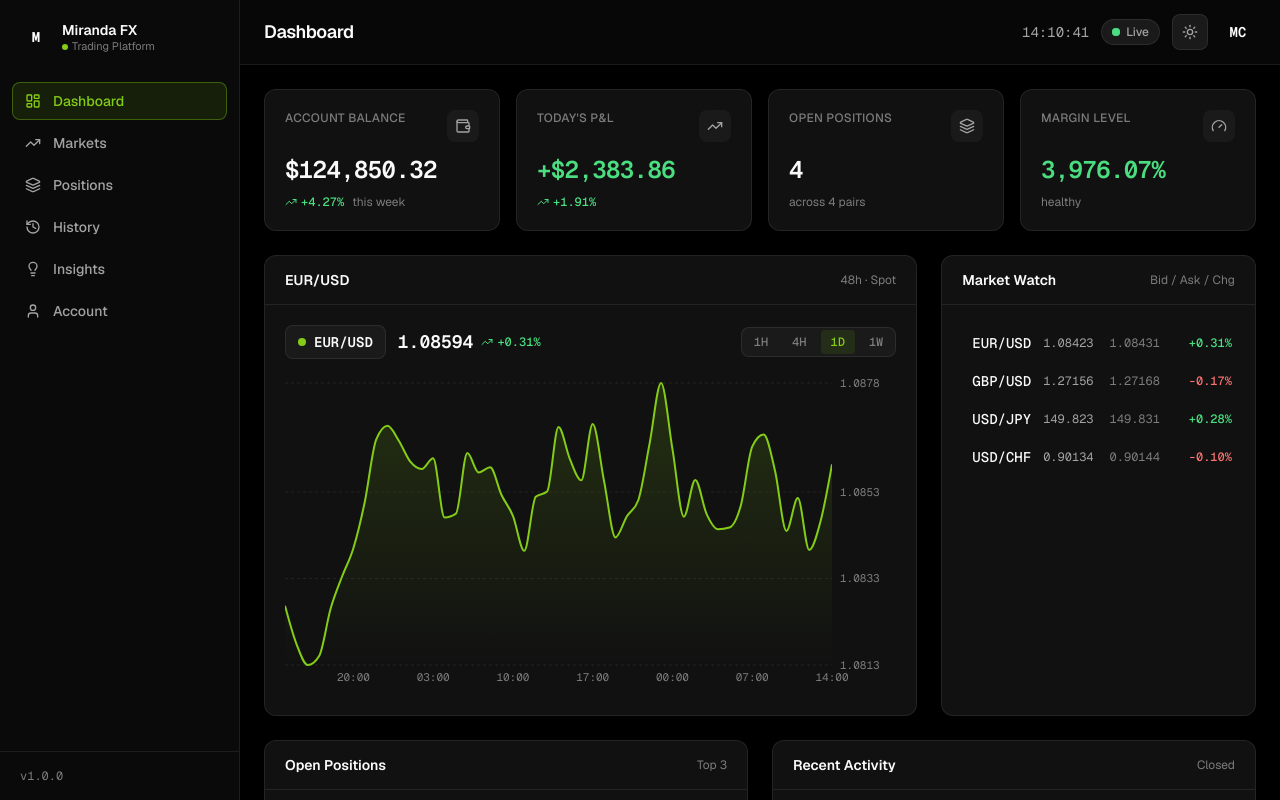
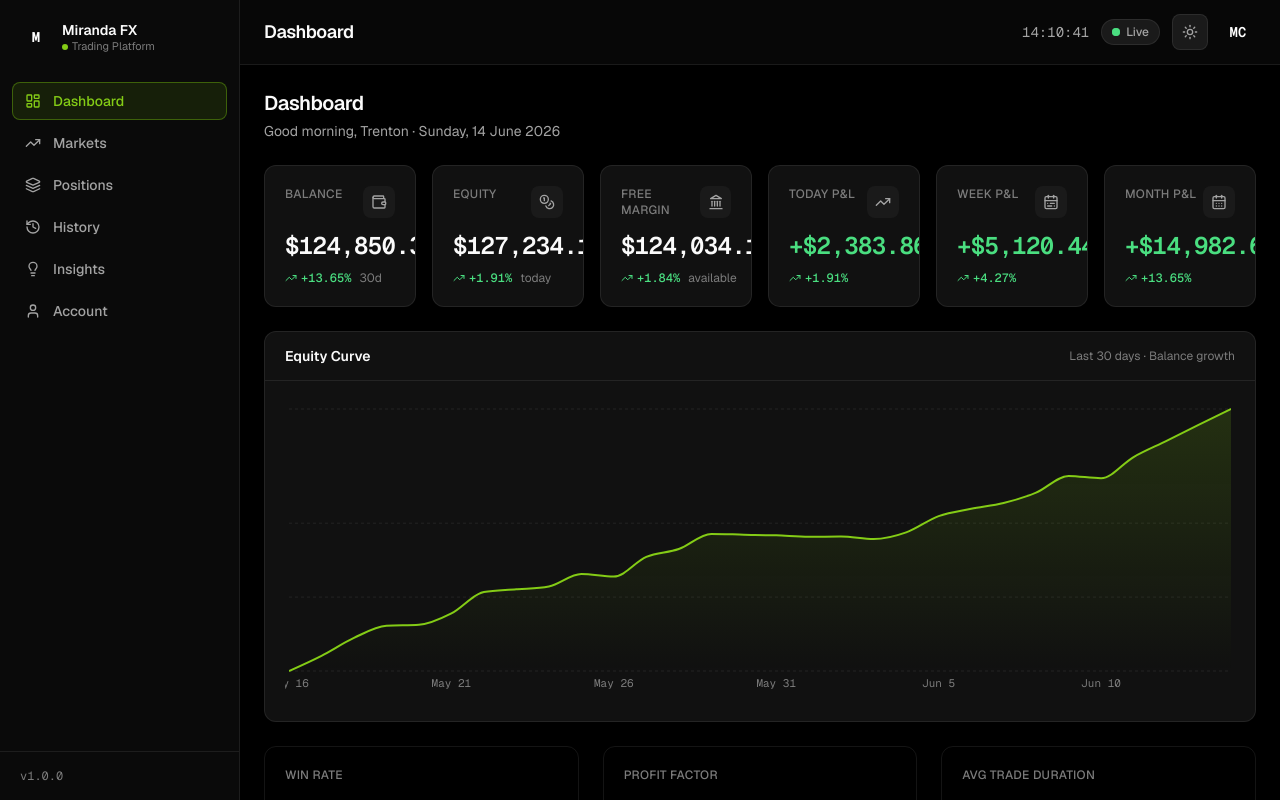
Before and after one commit to TaylorURL/rootriseholdings-com, a React (Vite) app: page / in a window 1280 px wide. Built offline with nearby package versions, Linux system fonts and the light colour scheme.

Commit message:
sunday: Write src/pages/DashboardPage.jsx

```diff
--- a/src/pages/DashboardPage.jsx
+++ b/src/pages/DashboardPage.jsx
@@ -1,30 +1,40 @@
-import { Wallet, TrendingUp, Layers, Gauge, ArrowUpRight, ArrowDownRight } from 'lucide-react'
+import { Wallet, Coins, Landmark, TrendingUp, CalendarRange, CalendarDays } from 'lucide-react'
 import { PageContainer, PageSection } from '../components/layout/PageContainer'
+import PageHeader from '../components/ui/PageHeader'
 import Card from '../components/ui/Card'
 import KpiCard from '../components/ui/KpiCard'
-import PriceChart from '../components/ui/PriceChart'
 import Badge from '../components/ui/Badge'
-import { account, currencyPairs, openPositions, tradeHistory } from '../data/mockData'
+import Sparkline from '../components/ui/Sparkline'
+import EquityCurveChart from '../components/ui/EquityCurveChart'
+import {
+  account,
+  currencyPairs,
+  openPositions,
+  tradeHistory,
+  performance,
+  generateEquityCurve,
+  generateSparkline,
+} from '../data/mockData'
 import { cn } from '../lib/cn'
-import { formatCurrency, formatPercent, signedColor } from '../lib/format'
+import { formatCurrency, formatPercent, formatPips, formatPrice, signedColor } from '../lib/format'
 
-const watchlist = currencyPairs.slice(0, 4)
-const summaryPositions = openPositions.slice(0, 3)
-const recentTrades = tradeHistory.slice(0, 3)
+const equityCurve = generateEquityCurve()
+const majorPairs = currencyPairs.filter((entry) => entry.category === 'Majors')
+const recentTrades = tradeHistory.slice(0, 4)
 
-/** Single row in the dashboard market-watch mini table. */
-function MarketWatchRow({ pair, bid, ask, changePct }) {
+/** Deterministic 10-point sparkline per major pair for the market pulse strip. */
+const PULSE_SPARKLINES = majorPairs.reduce((accumulator, pair, index) => {
+  accumulator[pair.pair] = generateSparkline(pair.bid, 10, 0.005, index + 11)
+  return accumulator
+}, {})
+
+/** Card showing one headline performance metric for the summary row. */
+function PerformanceSummaryCard({ label, children }) {
   return (
-    <li className="flex items-center justify-between gap-3 rounded-md px-2.5 py-2 transition-colors hover:bg-surface-2">
-      <span className="font-mono text-sm font-medium text-text">{pair}</span>
-      <div className="flex items-center gap-4 font-mono text-xs tabular-nums">
-        <span className="text-text-muted">{bid.toFixed(pair.includes('JPY') ? 3 : 5)}</span>
-        <span className="text-text-faint">{ask.toFixed(pair.includes('JPY') ? 3 : 5)}</span>
-        <span className={cn('w-14 text-right font-medium', signedColor(changePct))}>
-          {formatPercent(changePct)}
-        </span>
+    <div className="rounded-lg border border-border bg-surface-2/40 p-5">
+      <p className="text-xs font-medium uppercase tracking-wide text-text-faint">{label}</p>
+      {children}
     </div>
-    </li>
   )
 }
 
@@ -32,115 +42,199 @@ export default function DashboardPage() {
   return (
     <PageContainer>
       <PageSection>
-        <div className="grid grid-cols-1 gap-4 sm:grid-cols-2 xl:grid-cols-4">
+        <PageHeader
+          title="Dashboard"
+          subtitle="Good morning, Trenton · Sunday, 14 June 2026"
+        />
+      </PageSection>
+
+      <PageSection>
+        <div className="grid grid-cols-2 gap-4 lg:grid-cols-3 xl:grid-cols-6">
           <KpiCard
-            label="Account Balance"
+            label="Balance"
             value={formatCurrency(account.balance)}
-            changePct={account.weekPnlPct}
-            changeLabel="this week"
+            changePct={account.monthPnlPct}
+            changeLabel="30d"
             icon={Wallet}
             active
           />
           <KpiCard
-            label="Today's P&L"
+            label="Equity"
+            value={formatCurrency(account.equity)}
+            changePct={account.todayPnlPct}
+            changeLabel="today"
+            icon={Coins}
+          />
+          <KpiCard
+            label="Free Margin"
+            value={formatCurrency(account.freeMargin)}
+            changePct={+1.84}
+            changeLabel="available"
+            icon={Landmark}
+          />
+          <KpiCard
+            label="Today P&L"
             value={formatCurrency(account.todayPnl, { signed: true })}
             changePct={account.todayPnlPct}
             icon={TrendingUp}
             valueClassName={signedColor(account.todayPnl)}
           />
           <KpiCard
-            label="Open Positions"
-            value={account.openPositions}
-            changeLabel="across 4 pairs"
-            icon={Layers}
+            label="Week P&L"
+            value={formatCurrency(account.weekPnl, { signed: true })}
+            changePct={account.weekPnlPct}
+            icon={CalendarRange}
+            valueClassName={signedColor(account.weekPnl)}
           />
           <KpiCard
-            label="Margin Level"
-            value={`${account.marginLevel.toLocaleString('en-US', { minimumFractionDigits: 2, maximumFractionDigits: 2 })}%`}
-            changeLabel="healthy"
-            icon={Gauge}
-            valueClassName="text-positive"
+            label="Month P&L"
+            value={formatCurrency(account.monthPnl, { signed: true })}
+            changePct={account.monthPnlPct}
+            icon={CalendarDays}
+            valueClassName={signedColor(account.monthPnl)}
           />
         </div>
       </PageSection>
 
       <PageSection>
-        <div className="grid grid-cols-1 gap-6 xl:grid-cols-3">
-          <Card title="EUR/USD" className="xl:col-span-2" action={<span className="text-xs text-text-faint">48h · Spot</span>}>
-            <PriceChart pair="EUR/USD" baseValue={1.08423} changePct={0.31} />
+        <Card
+          title="Equity Curve"
+          action={<span className="text-xs text-text-faint">Last 30 days · Balance growth</span>}
+        >
+          <EquityCurveChart data={equityCurve} height={300} xTickInterval={4} />
         </Card>
+      </PageSection>
 
-          <Card title="Market Watch" action={<span className="text-xs text-text-faint">Bid / Ask / Chg</span>}>
-            <ul className="space-y-0.5">
-              {watchlist.map((entry) => (
-                <MarketWatchRow key={entry.pair} {...entry} />
-              ))}
-            </ul>
-          </Card>
+      <PageSection>
+        <div className="grid grid-cols-1 gap-6 sm:grid-cols-3">
+          <PerformanceSummaryCard label="Win Rate">
+            <div className="mt-3 flex items-baseline justify-between">
+              <span className="font-mono text-2xl font-semibold tabular-nums text-text">{performance.winRate}%</span>
+              <span className="text-xs text-text-faint">last 30d</span>
+            </div>
+            <div
+              className="mt-3 h-2 overflow-hidden rounded-full bg-surface-2"
+              role="meter"
+              aria-valuenow={performance.winRate}
+              aria-valuemin={0}
+              aria-valuemax={100}
+              aria-label="Win rate"
+            >
+              <div className="h-full rounded-full bg-[var(--ds-accent-face)]" style={{ width: `${performance.winRate}%` }} />
+            </div>
+          </PerformanceSummaryCard>
+
+          <PerformanceSummaryCard label="Profit Factor">
+            <p className="mt-3 font-mono text-2xl font-semibold tabular-nums text-positive">
+              {performance.profitFactor.toFixed(2)}
+            </p>
+            <p className="mt-3 text-xs text-text-faint">Gross profit / gross loss</p>
+          </PerformanceSummaryCard>
+
+          <PerformanceSummaryCard label="Avg Trade Duration">
+            <p className="mt-3 font-mono text-2xl font-semibold tabular-nums text-text">{performance.avgTradeDuration}</p>
+            <p className="mt-3 text-xs text-text-faint">Across {performance.totalTrades} trades</p>
+          </PerformanceSummaryCard>
         </div>
       </PageSection>
 
       <PageSection>
-        <div className="grid grid-cols-1 gap-6 lg:grid-cols-2">
-          <Card title="Open Positions" action={<span className="text-xs text-text-faint">Top 3</span>}>
-            <ul className="space-y-2">
-              {summaryPositions.map((position) => (
-                <li
-                  key={position.id}
-                  className="flex items-center justify-between gap-3 rounded-md border border-border bg-surface-2/40 px-3 py-2.5"
+        <Card title="Market Pulse" action={<span className="text-xs text-text-faint">6 major pairs</span>} padded={false}>
+          <div className="ds-scroll flex gap-3 overflow-x-auto p-5">
+            {majorPairs.map((entry) => (
+              <div
+                key={entry.pair}
+                className="flex w-44 shrink-0 flex-col gap-2 rounded-lg border border-border bg-surface-2/40 p-4"
               >
-                  <div className="flex items-center gap-3">
-                    <Badge variant={position.type === 'BUY' ? 'buy' : 'sell'}>{position.type}</Badge>
-                    <div className="leading-tight">
-                      <p className="font-mono text-sm font-medium text-text">{position.pair}</p>
-                      <p className="font-mono text-xs text-text-faint">{position.lots.toFixed(2)} lots</p>
+                <div className="flex items-center justify-between">
+                  <span className="font-mono text-sm font-semibold text-text">{entry.pair}</span>
+                  <span className={cn('font-mono text-xs font-medium tabular-nums', signedColor(entry.changePct))}>
+                    {formatPercent(entry.changePct)}
+                  </span>
+                </div>
+                <span className="font-mono text-lg font-semibold tabular-nums text-text">
+                  {formatPrice(entry.bid, entry.pair)}
+                </span>
+                <div className="h-8">
+                  <Sparkline data={PULSE_SPARKLINES[entry.pair]} positive={entry.changePct >= 0} height={32} />
                 </div>
               </div>
-                  <div className="text-right">
-                    <p className={cn('font-mono text-sm font-semibold tabular-nums', signedColor(position.pnl))}>
+            ))}
+          </div>
+        </Card>
+      </PageSection>
+
+      <PageSection>
+        <div className="grid grid-cols-1 gap-6 lg:grid-cols-2">
+          <Card
+            title="Open Positions"
+            action={
+              <button type="button" className="text-xs font-medium text-accent-bright transition-colors hover:text-accent">
+                View all →
+              </button>
+            }
+            padded={false}
+          >
+            <table className="w-full border-collapse text-sm">
+              <thead>
+                <tr className="border-b border-border">
+                  {['Pair', 'Type', 'Lots', 'Entry', 'Current', 'P&L'].map((header, index) => (
+                    <th
+                      key={header}
+                      className={cn(
+                        'px-4 py-2.5 text-xs font-medium uppercase tracking-wide text-text-faint',
+                        index > 1 ? 'text-right' : 'text-left',
+                      )}
+                    >
+                      {header}
+                    </th>
+                  ))}
+                </tr>
+              </thead>
+              <tbody>
+                {openPositions.map((position) => (
+                  <tr key={position.id} className="border-b border-border/60 last:border-b-0 hover:bg-surface-2">
+                    <td className="px-4 py-2.5 font-mono font-medium text-text">{position.pair}</td>
+                    <td className="px-4 py-2.5">
+                      <Badge variant={position.type === 'BUY' ? 'buy' : 'sell'}>{position.type}</Badge>
+                    </td>
+                    <td className="px-4 py-2.5 text-right font-mono tabular-nums text-text-muted">{position.lots.toFixed(2)}</td>
+                    <td className="px-4 py-2.5 text-right font-mono tabular-nums text-text-muted">
+                      {formatPrice(position.entryPrice, position.pair)}
+                    </td>
+                    <td className="px-4 py-2.5 text-right font-mono tabular-nums text-text">
+                      {formatPrice(position.currentPrice, position.pair)}
+                    </td>
+                    <td className={cn('px-4 py-2.5 text-right font-mono font-semibold tabular-nums', signedColor(position.pnl))}>
                       {formatCurrency(position.pnl, { signed: true })}
-                    </p>
-                    <p className={cn('font-mono text-xs tabular-nums', signedColor(position.pips))}>
-                      {position.pips > 0 ? '+' : ''}
-                      {position.pips.toFixed(1)} pips
-                    </p>
-                  </div>
-                </li>
+                    </td>
+                  </tr>
                 ))}
-            </ul>
+              </tbody>
+            </table>
           </Card>
 
-          <Card title="Recent Activity" action={<span className="text-xs text-text-faint">Closed</span>}>
+          <Card title="Recent Trades" action={<span className="text-xs text-text-faint">Last 4 closed</span>}>
             <ul className="space-y-2">
-              {recentTrades.map((trade) => {
-                const Icon = trade.pnl >= 0 ? ArrowUpRight : ArrowDownRight
-                return (
+              {recentTrades.map((trade) => (
                 <li
                   key={trade.id}
                   className="flex items-center justify-between gap-3 rounded-md border border-border bg-surface-2/40 px-3 py-2.5"
                 >
                   <div className="flex items-center gap-3">
-                      <span
-                        className={cn(
-                          'flex h-8 w-8 items-center justify-center rounded-md',
-                          trade.pnl >= 0 ? 'bg-[var(--ds-positive-soft)] text-positive' : 'bg-[var(--ds-danger-soft)] text-danger',
-                        )}
-                      >
-                        <Icon className="h-4 w-4" aria-hidden="true" />
+                    <Badge variant={trade.type === 'BUY' ? 'buy' : 'sell'}>{trade.type}</Badge>
+                    <span className="font-mono text-sm font-medium text-text">{trade.pair}</span>
+                  </div>
+                  <div className="flex items-center gap-5">
+                    <span className={cn('font-mono text-xs tabular-nums', signedColor(trade.pips))}>
+                      {formatPips(trade.pips)} pips
                     </span>
-                      <div className="leading-tight">
-                        <p className="font-mono text-sm font-medium text-text">{trade.pair}</p>
-                        <p className="font-mono text-xs text-text-faint">
-                          {trade.type} · {trade.closeTime.slice(5)}
-                        </p>
+                    <span className={cn('w-20 text-right font-mono text-sm font-semibold tabular-nums', signedColor(trade.pnl))}>
+                      {formatCurrency(trade.pnl, { signed: true })}
+                    </span>
                   </div>
-                    </div>
-                    <p className={cn('font-mono text-sm font-semibold tabular-nums', signedColor(trade.pnl))}>
-                      {formatCurrency(trade.pnl, { signed: true })}
-                    </p>
                 </li>
-                )
-              })}
+              ))}
             </ul>
           </Card>
         </div>
```
Lines whose indentation alone changed are shown as unchanged.
